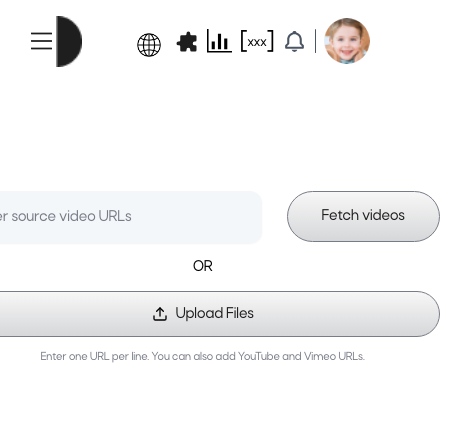
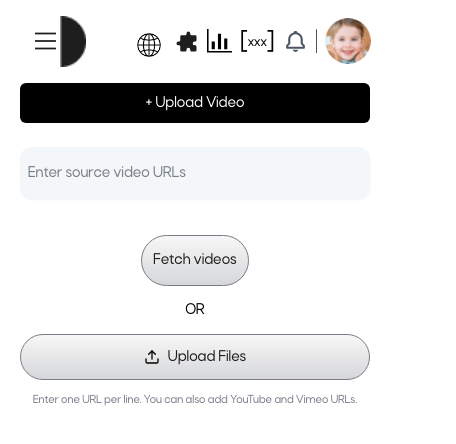
Before and after one commit to prynsh7/frontendStream, a React (Create React App) app: page /upload in a window 390 px wide. Shown: the top 444 px of the page, 456 px wide, since content can reach past the window. Built offline with nearby package versions, Linux system fonts and the light colour scheme.

Commit message:
upload responsive

```diff
--- a/src/Pages/Upload.jsx
+++ b/src/Pages/Upload.jsx
@@ -5,10 +5,10 @@ import Navigation from "../components/User/Home/Navigation"
 const upload = () => {
     return (
         <div className="flex flex-row">
-            <div className="w-[4%] h-[100vh] sm:border-r-[1.5px] sm:border-black">
+            <div className="sm:w-[4%] w-[0%] h-[100vh] sm:border-r-[1.5px] sm:border-black">
                 <Sidebar />
             </div>
-            <div className="w-[96%]">
+            <div className="sm:w-[96%] w-[100%] sm:ml-0 ml-5">
                 <Navigation />
                 <div className="flex justify-center items-center relative">
                     <Upload />
--- a/src/components/User/Upload/Upload.jsx
+++ b/src/components/User/Upload/Upload.jsx
@@ -7,19 +7,22 @@ const Upload = () => {
     }
 
     return (
-        <div className='flex justify-center items-center mt-24'>
-            <div className='flex justify-center items'>
-                <form action="" className="">
-                    <div className="flex justify-between mx-4">
+        <div className='flex justify-center items-center sm:w-[65%] lg:w-[50%] w-full sm:mt-24 sm:mr-1 mr-5 '>
+            <div className='flex justify-center items  mx-auto w-full'>
+                <form action="" className="w-full">
+                    <div className="grid grid-cols-3 gap-3">
+                            <a href='/upload' passHref className='sm:hidden col-span-3 w-full'>
+                                <button className='text-white h-[40px] w-full md:text-lg whitespace-nowrap bg-black py-2 px-3 rounded-md'>+ Upload Video</button>
+                            </a>
                         <input
-                            className="w-[296px] h-[52px] px-2 py-2 my-3 bg-[#F4F7F9] rounded-xl text-gray-700 placeholder-[#787C87] shadow-sm text-base focus:outline-none focus:ring-2 focus:ring-gray-100 focus:border-transparent"
+                            className="sm:col-span-2 col-span-3 h-[52px] px-2 py-2 my-3 bg-[#F4F7F9] rounded-xl text-gray-700 placeholder-[#787C87] shadow-sm text-base focus:outline-none focus:ring-2 focus:ring-gray-100 focus:border-transparent"
                             type="text"
                             placeholder="Enter source video URLs" />
-                        <button type="submit" className="w-[153px] h-[51px] rounded-full border-[1px] border-[#787C87] text-[#1E1E1F] py-2 px-2 my-3 bg-gradient-to-b from-[#F7F7F7] to-[#D6D7D9]">Fetch videos</button>
+                        <button type="submit" className="col-span-1 sm:col-start-3 sm:col-end-4  col-start-2 col-end-3 h-[51px] w-full rounded-full border-[1px] border-[#787C87] text-[#1E1E1F] py-2 px-2 my-3 bg-gradient-to-b from-[#F7F7F7] to-[#D6D7D9]">Fetch videos</button>
                     </div>
                     <h1 className="text-center">OR</h1>
-                    <div className="flex justify-center m-auto mx-4 w-[474px] h-[70px]">
-                        <button className=" rounded-full w-full flex justify-center border-[1px] border-[#787C87] text-[#1E1E1F] px-2 my-3 bg-gradient-to-b from-[#F7F7F7] to-[#D6D7D9] py-2 items-center">
+                    <div className="flex justify-center m-auto w-full h-[70px]">
+                        <button className="rounded-full w-full flex justify-center border-[1px] border-[#787C87] text-[#1E1E1F] px-2 my-3 bg-gradient-to-b from-[#F7F7F7] to-[#D6D7D9] py-2 items-center">
                             <FiUpload className='text-black' />
                             <span className="ml-2 text-[#1E1E1F]">Upload Files</span>
                         </button>
--- a/src/components/User/Video/Video.jsx
+++ b/src/components/User/Video/Video.jsx
@@ -68,20 +68,20 @@ const Video = () => {
                         <div className="inputMargin">
                             <Input name={""} placeholder={"Enter video title here"} type={"text"} onChange={handleChange} id={""} value={""} />
                         </div>
-                        <div className="flex flex-wrap justify-between sm:flex-nowrap gap-2 my-2">
-                            <div className="flex justify-center items-center w-24 sm:flex-grow flex-col h-[66px] border-[1px] border-dashed">
+                        <div className="grid grid-cols-4 gap-2 my-2">
+                            <div className="col-span-2 sm:col-span-1 flex justify-center items-center w-[120px] h-[66px]  sm:flex-grow flex-col border-[1px] border-dashed">
                                 <p className="text-center">
-                                    <img src="./Assets/thumbnail-vector.png" height='18px' width='18px' alt='thumbnail' />
+                                    <img src="./Assets/thumbnail-vector.png" height='18px' width='18px' alt='thumbnail'/>
                                 </p>
                                 <p className="text-xs text-center">Upload thumbnail</p>
                             </div>
-                            <div className="flex sm:flex-grow w-[120px] h-[66px] relative">
+                            <div className="col-span-2 sm:col-span-1 flex sm:flex-grow w-[120px] h-[66px] relative">
                                 <img src='./Assets/space.png' className="absolute object-fill" alt="space" layout="fill" />
                             </div>
-                            <div className="flex sm:flex-grow w-[120px] h-[66px] relative">
+                            <div className="col-span-2 sm:col-span-1 flex sm:flex-grow w-[120px] h-[66px] relative">
                                 <img src='./Assets/1-rocket.png' className="absolute object-fill" alt="rocket" layout="fill" />
                             </div>
-                            <div className="flex justify-center items-center w-24 sm:flex-grow h-[66px] border-[1px] border-dashed flex-col">
+                            <div className="col-span-2 sm:col-span-1 flex justify-center items-center w-[120px] h-[66px]  sm:flex-grow  border-[1px] border-dashed flex-col">
                                 <p className="text-center">
                                     <img className="items-center" src="./Assets/thumbnail-vector.png" height='18px' width='18px' alt='thumbnail' />
                                 </p>
```
